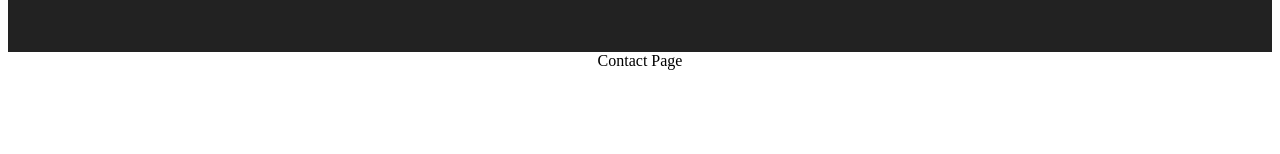
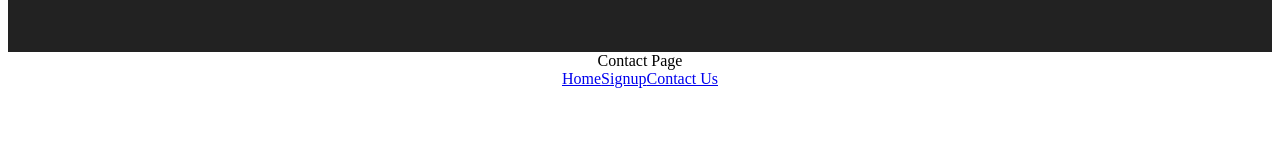
Before and after one commit to Errolyn/CodeRounds, a React (Create React App) app: page /contact in a window 1280 px wide. Shown: the part 146-300 px from the top of the page. Built offline with nearby package versions, Linux system fonts and the light colour scheme.

Commit message:
Add footer component

```diff
--- a/src/App.js
+++ b/src/App.js
@@ -2,6 +2,7 @@ import React, { Component } from 'react';
 import { Switch, Route } from 'react-router-dom';
 import Home from "./home/HomePage"
 import Header from "./siteComponents/Header"
+import Footer from "./siteComponents/Footer"
 import Signup from "./signup/SignupPage"
 import Contact from "./contact/ContactPage"
 import './App.css';
@@ -21,6 +22,7 @@ class App extends Component {
       <div className="App">
         <Header />
         <Main />
+        <Footer />
       </div>
     );
   }
--- /dev/null
+++ b/src/siteComponents/Footer.jsx
@@ -0,0 +1,16 @@
+import React, { Component } from 'react';
+import { Link } from 'react-router-dom';
+
+class Footer extends Component {
+    render() {
+      return (
+        <footer className="App-footer">
+          <Link to='/'>Home</Link>
+          <Link to='/signup'>Signup</Link>
+          <Link to='/contact'>Contact Us</Link>
+        </footer>
+      );
+    }
+  }
+
+  export default Footer;
```
